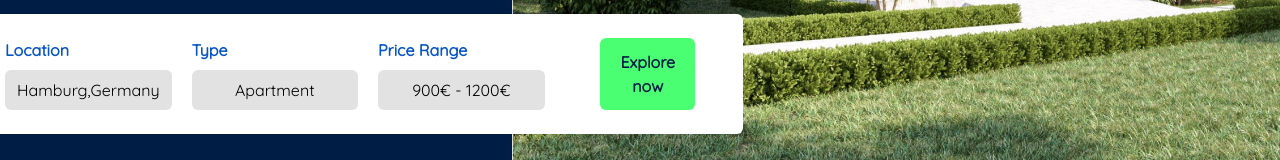
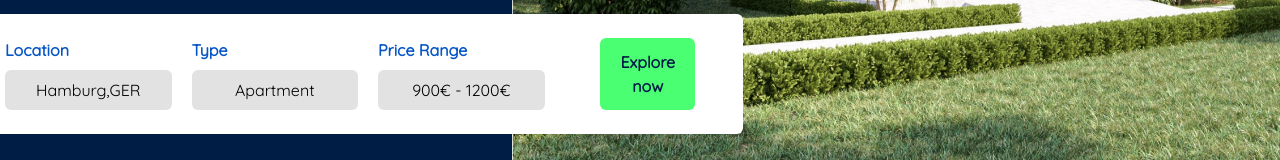
Before and after one commit to danielgen01/nakama_property_page, a React (Vite) app: page / in a window 1280 px wide. Shown: the part 448-608 px from the top of the page. Built offline with nearby package versions, Linux system fonts and the light colour scheme.

Commit message:
change default vaalue for location

```diff
--- a/src/components/MainBanner/SearchBox.tsx
+++ b/src/components/MainBanner/SearchBox.tsx
@@ -7,7 +7,7 @@ const SearchBox:React.FC = () => {
         <div className="box-content grid grid-cols-2 lg:grid-cols-4 mx-3 gap-5">
             <div className="grid-item-1 flex justify-between flex-col">
                 <h4 className="text-main-light-blue font-bold">Location</h4>
-                <input type="text" defaultValue={"Hamburg,Germany"} className="bg-[#E2E2E2] rounded-md text-center py-2" />
+                <input type="text" defaultValue={"Hamburg,GER"} className="bg-[#E2E2E2] rounded-md text-center py-2" />
                     </div>
 
             <div className="grid-item-2 flex justify-between flex-col">
```
